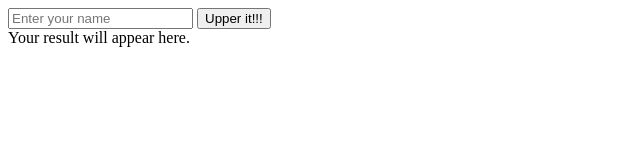
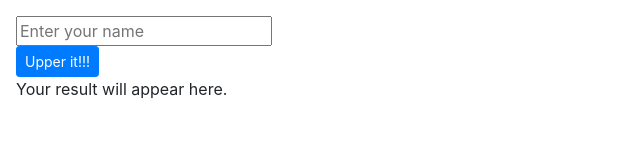
Before and after one commit to thaivu220802/C4EJS95-VuAnhThai, a plain HTML site: page Day7/Question_11/index.html in a window 1280 px wide. Shown: the whole page, without its empty margins (0-640 px from the left). Drawn offline with nearby package versions, Linux system fonts and the light colour scheme.

Commit message:
Add bootstrap and formatting

```diff
--- a/Day7/Question_11/index.html
+++ b/Day7/Question_11/index.html
@@ -1,16 +1,36 @@
 <!DOCTYPE html>
 <html lang="en">
-<head>
-    <meta charset="UTF-8">
-    <meta name="viewport" content="width=device-width, initial-scale=1.0">
+  <head>
+    <link
+      rel="stylesheet"
+      href="https://stackpath.bootstrapcdn.com/bootstrap/4.3.1/css/bootstrap.min.css"
+      integrity="sha384-ggOyR0iXCbMQv3Xipma34MD+dH/1fQ784/j6cY/iJTQUOhcWr7x9JvoRxT2MZw1T"
+      crossorigin="anonymous"
+    />
+    <meta charset="UTF-8" />
+    <meta name="viewport" content="width=device-width, initial-scale=1.0" />
     <title>Document</title>
-</head>
-<body>
-    <input type="text" name="name" placeholder="Enter your name" id="name_input">
-    <button id="upper_btn" onclick="createUpper()">Upper it!!!</button>
-    <div id="result_div">
-    Your result will appear here.
+    <link rel="stylesheet" href="styles.css" />
+  </head>
+  <body>
+    <div class="col-xs-5">
+      <input
+        type="text"
+        name="name"
+        class="form-text"
+        placeholder="Enter your name"
+        id="name_input"
+      />
     </div>
+    <button
+      id="upper_btn"
+      onclick="createUpper()"
+      class="btn btn-primary btn-sm"
+    >
+      Upper it!!!
+    </button>
+    <br>
+    <div id="result_div">Your result will appear here.</div>
     <script src="script.js"></script>
-</body>
+  </body>
 </html>
--- /dev/null
+++ b/Day7/Question_11/styles.css
@@ -0,0 +1,3 @@
+body {
+    margin: 1em 1em 1em 1em;
+}
```
